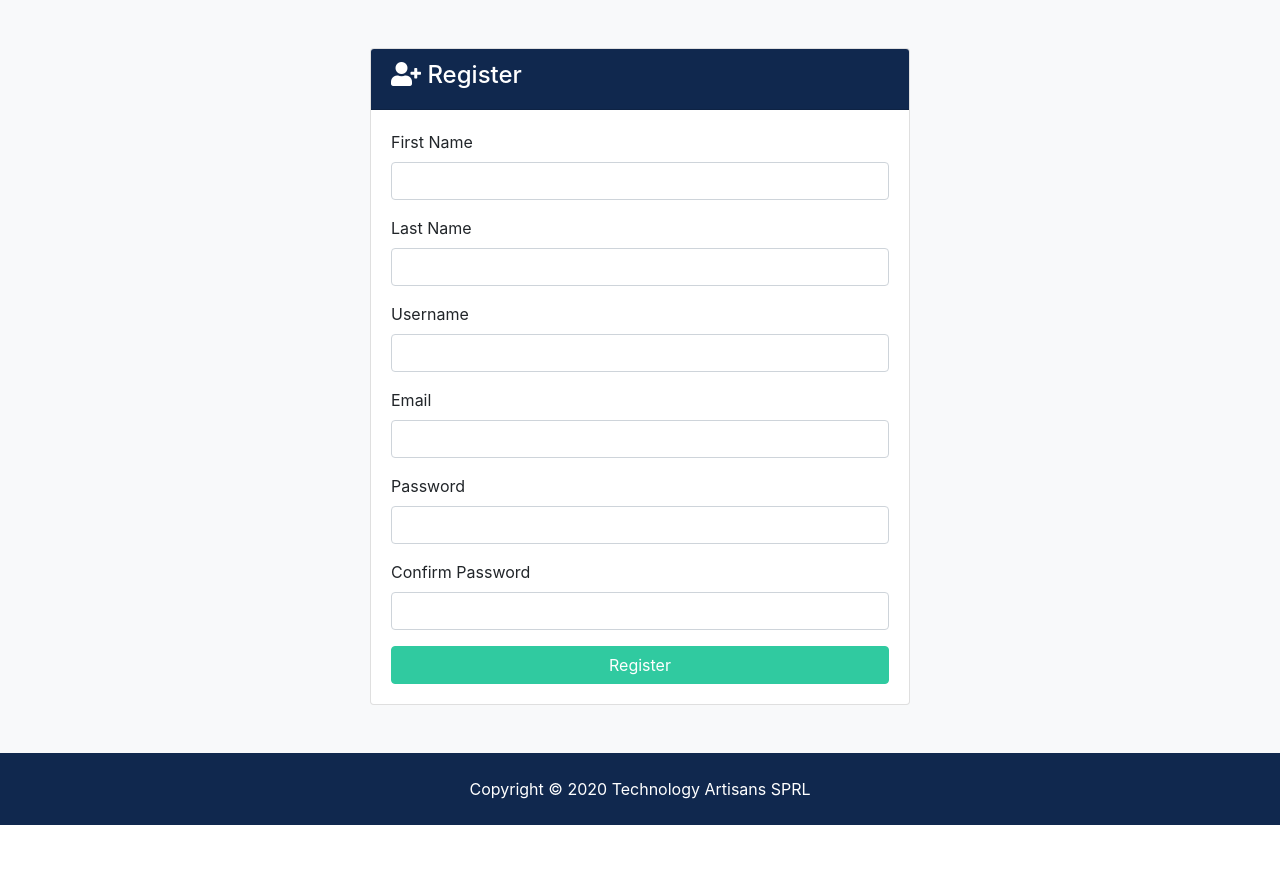
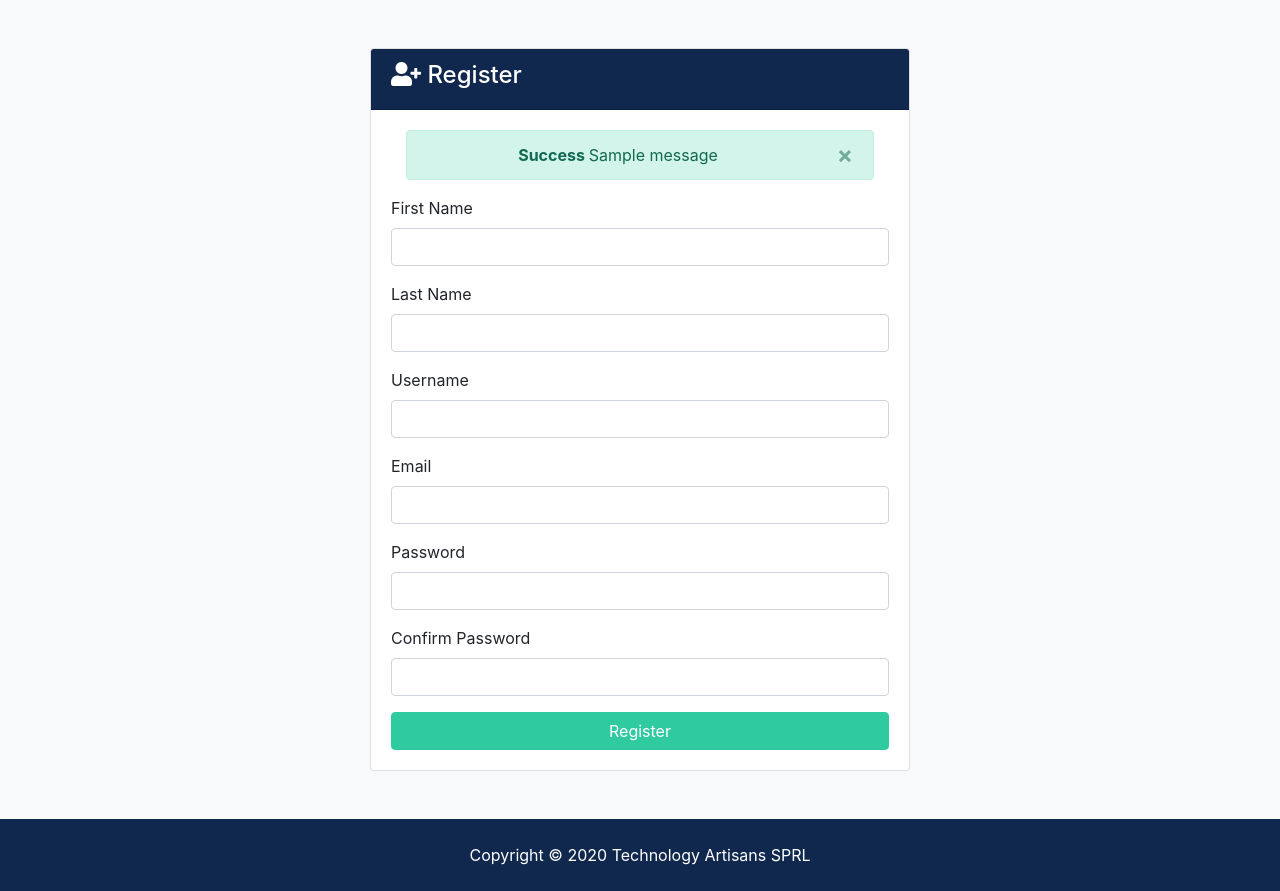
Before and after one commit to tonper19/btre_project, a Django app: page /accounts/register in a window 1280 px wide. Shown: the part 155-1046 px from the top of the page. Before the commit the page ends 980 px from the top, so only its background shows below. Run offline with Django 3.2, Linux system fonts and the light colour scheme; tables that the repository leaves empty hold one stand-in row (values such as "Sample post"); one stand-in notice (Sample message) is shown; some libraries are stand-ins or nearby versions.

Commit message:
50. Message Alerts

```diff
--- a/accounts/views.py
+++ b/accounts/views.py
@@ -1,9 +1,11 @@
 from django.shortcuts import render, redirect
+from django.contrib import messages
 
 def register(request):
     if request.method == "POST":
         # Register user logic goes here
         print("*** (POST) registration submit coming soon!")
+        messages.error(request, "Error Message Test")
         return redirect("register")
 
     print("*** (GET) render registration.html")
--- a/btre/static/js/main.js
+++ b/btre/static/js/main.js
@@ -1,2 +1,9 @@
+// 14/03/2020 if any of these files in the static folder is modified,
+// the following must be executed: python manage.py collectstatic
+
 const date = new Date();
 document.querySelector('.year').innerHTML = date.getFullYear();
+// this will make all the messages to fadeout after 30 seconds, if the user don't clear it first
+setTimeout(function() {
+    $('#message').fadeOut('slow');
+}, 30000);
--- a/templates/accounts/login.html
+++ b/templates/accounts/login.html
@@ -11,6 +11,8 @@
                 <i class="fas fa-sign-in-alt"></i> Login</h4>
             </div>
             <div class="card-body">
+                <!-- 14/03/2020 Alerts -->
+                {% include "partials/_alerts.html" %}
                 <form action="{% url 'login' %}" method= "POST">
                     <!-- Cross Site Request Forgery protection https://docs.djangoproject.com/en/3.0/ref/csrf/ -->
                     {% csrf_token %}
--- a/templates/accounts/register.html
+++ b/templates/accounts/register.html
@@ -11,6 +11,8 @@
                 <i class="fas fa-user-plus"></i> Register</h4>
             </div>
             <div class="card-body">
+                <!-- 14/03/2020 Alerts -->
+                {% include "partials/_alerts.html" %}
                 <form action="{% url 'register' %}" method= "POST">
                     <!-- Cross Site Request Forgery protection https://docs.djangoproject.com/en/3.0/ref/csrf/ -->
                     {% csrf_token %}
--- /dev/null
+++ b/templates/partials/_alerts.html
@@ -0,0 +1,18 @@
+<!-- 14/03/2020 if Bootstrap is used, the following snipet can be used for Django messaging/error output -->
+{% if messages %}
+    {% for message in messages %}
+        <div id="message" class="container">
+            <div class="alert alert-{{ message.tags }} alert-dismissible text-center" role="alert">
+                <button type="button" class="close" data-dismiss="alert"><span aria-hidden="true">&times;</span></button>
+                <strong>
+                    {% if message.level == DEFAULT_MESSAGE_LEVELS.ERROR %}
+                        Error:
+                    {% else %}
+                        {{ message.tags|title }}
+                    {% endif %}
+                </strong>
+                {{ message }}
+            </div>
+        </div>
+    {% endfor %}
+{% endif %}
```
Also changed, not shown: btre/settings.py (+7 -0 lines).
